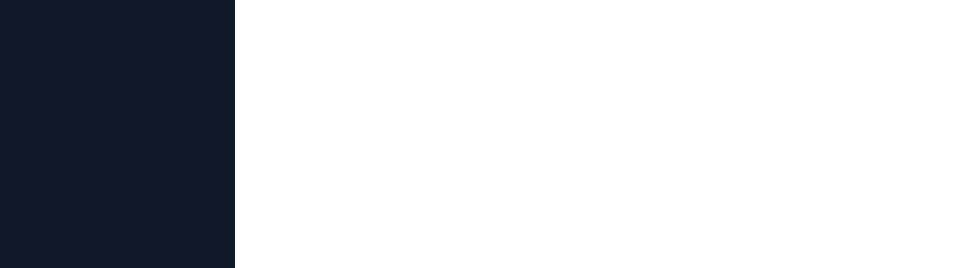
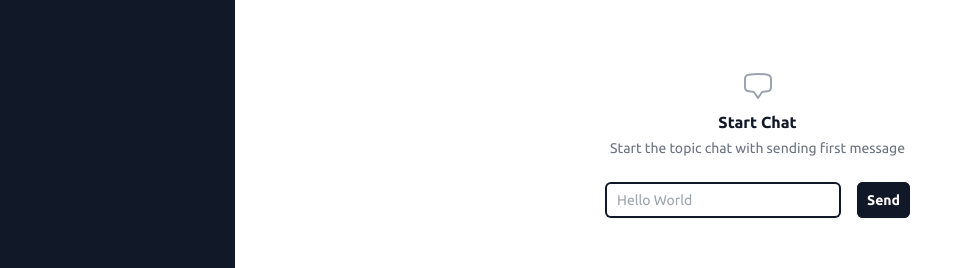
Before and after one commit to ibrahimalanshor/topik-vue, a Vue app: page / in a window 1280 px wide. Shown: the part 256-524 px from the top of the page, without its empty margins (0-957 px from the left). Built offline with nearby package versions, Linux system fonts and the light colour scheme; no server answers.

Commit message:
feat: index page

```diff
--- a/src/components/chat/chat-empty-state.vue
+++ b/src/components/chat/chat-empty-state.vue
@@ -1,45 +1,30 @@
 <script setup>
 import { reactive } from 'vue';
 import { ChatBubbleBottomCenterIcon } from '@heroicons/vue/24/outline';
-import { useRequest } from '@/composes/http.compose';
-import { useToastStore } from '@/store/modules/toast.store';
 import { useString } from '@/composes/resource.compose';
 import BaseInput from '@/components/base/base-input.vue';
 import BaseButton from '@/components/base/base-button.vue';
-import { postChat } from '@/api/chat.api';
-import { getFirstObjectValue } from '@/common/utils/object.util';
 
 const props = defineProps({
-  topicId: [Number, String],
+  loading: {
+    type: Boolean,
+    default: false,
+  },
+  disabledIfEmpty: {
+    type: Boolean,
+    default: false,
+  },
 });
-const emit = defineEmits(['created']);
+const emit = defineEmits(['submit']);
 
-const toastStore = useToastStore();
 const { getString } = useString();
-const { isLoading, error, request: storeChat } = useRequest(postChat);
 
 const form = reactive({
   content: null,
-  topic_id: props.topicId,
 });
 
 async function handleSubmit() {
-  try {
-    const chat = await storeChat(form);
-
-    emit('created', chat);
-  } catch (err) {
-    const message =
-      error.server && error.errors.status === 422
-        ? getFirstObjectValue(error.errors.errors)
-        : error.message;
-
-    toastStore.createToast({
-      id: 'error-create-chat',
-      message: message,
-      color: 'red',
-    });
-  }
+  emit('submit', form);
 }
 </script>
 
@@ -65,8 +50,8 @@ async function handleSubmit() {
         />
         <base-button
           type="submit"
-          :disabled="isLoading"
-          :loading="isLoading"
+          :disabled="props.loading || (props.disabledIfEmpty && !form.content)"
+          :loading="props.loading"
           color="black"
           :classes="{
             button: 'flex-shrink-0',
--- /dev/null
+++ b/src/components/chat/chat-list-empty.vue
@@ -0,0 +1,41 @@
+<script setup>
+import { useRequest } from '@/composes/http.compose';
+import { useToastStore } from '@/store/modules/toast.store';
+import { postChat } from '@/api/chat.api';
+import { getFirstObjectValue } from '@/common/utils/object.util';
+import ChatEmptyState from './chat-empty-state.vue';
+
+const props = defineProps({
+  topicId: [Number, String],
+});
+const emit = defineEmits(['created']);
+
+const toastStore = useToastStore();
+const { isLoading, error, request: storeChat } = useRequest(postChat);
+
+async function handleSubmit(form) {
+  try {
+    const chat = await storeChat({
+      ...form,
+      topic_id: props.topicId,
+    });
+
+    emit('created', chat);
+  } catch (err) {
+    const message =
+      error.server && error.errors.status === 422
+        ? getFirstObjectValue(error.errors.errors)
+        : error.message;
+
+    toastStore.createToast({
+      id: 'error-create-chat',
+      message: message,
+      color: 'red',
+    });
+  }
+}
+</script>
+
+<template>
+  <chat-empty-state :loading="isLoading" v-on:submit="handleSubmit" />
+</template>
--- a/src/components/chat/chat-list.vue
+++ b/src/components/chat/chat-list.vue
@@ -3,8 +3,8 @@ import { computed, ref, reactive, onMounted, inject } from 'vue';
 import { isSameDay, formatDate } from '@/common/utils/date.util';
 import BaseSpinner from '@/components/base/base-spinner.vue';
 import BaseSeparator from '@/components/base/base-separator.vue';
-import ChatEmptyState from './chat-empty-state.vue';
 import ChatListItem from './chat-list-item.vue';
+import ChatListEmpty from './chat-list-empty.vue';
 
 const props = defineProps({
   chats: Object,
@@ -89,7 +89,7 @@ onMounted(() => {
     class="flex-grow max-h-screen overflow-y-auto py-4"
     v-on:scroll="handleScroll"
   >
-    <chat-empty-state
+    <chat-list-empty
       v-if="chats.meta.count < 1"
       :topic-id="topic.id"
       v-on:created="handleCreated"
--- a/src/pages/index-page.vue
+++ b/src/pages/index-page.vue
@@ -1,3 +1,91 @@
+<script setup>
+import { ref, inject } from 'vue';
+import { useRouter } from 'vue-router';
+import { useString } from '@/composes/resource.compose';
+import { useRequest } from '@/composes/http.compose';
+import { useToastStore } from '@/store/modules/toast.store';
+import { postTopic } from '@/api/topic.api';
+import { postChat } from '@/api/chat.api';
+import { getFirstObjectValue } from '@/common/utils/object.util';
+import ChatEmptyState from '@/components/chat/chat-empty-state.vue';
+
+const props = defineProps({
+  topicId: [Number, String],
+});
+const emit = defineEmits(['created']);
+
+const emitter = inject('emitter');
+const router = useRouter();
+const { getString } = useString();
+const toastStore = useToastStore();
+const { error: errorStoreTopic, request: storeTopic } = useRequest(postTopic);
+const { error: errorStoreChat, request: storeChat } = useRequest(postChat);
+const isLoading = ref(false);
+
+async function createTopic({ name }) {
+  try {
+    return await storeTopic({ name });
+  } catch (err) {
+    const message =
+      errorStoreTopic.server && errorStoreTopic.errors.status === 422
+        ? getFirstObjectValue(errorStoreTopic.errors.errors)
+        : errorStoreTopic.message;
+
+    toastStore.createToast({
+      id: 'error-create-topic',
+      message: message,
+      color: 'red',
+    });
+  }
+}
+async function createChat({ content, topic_id }) {
+  try {
+    await storeChat({ content, topic_id });
+  } catch (err) {
+    const message =
+      errorStoreChat.server && errorStoreChat.errors.status === 422
+        ? getFirstObjectValue(errorStoreChat.errors.errors)
+        : errorStoreTopic.message;
+
+    toastStore.createToast({
+      id: 'error-create-chat',
+      message: message,
+      color: 'red',
+    });
+  }
+}
+function validateForm(form) {
+  if (!form.content) {
+    throw new Error(getString('chat.label.content-empty-validation'));
+  }
+}
+
+async function handleSubmit(form) {
+  isLoading.value = true;
+
+  try {
+    validateForm(form);
+
+    const topic = await createTopic({ name: form.content.slice(0, 20) });
+
+    await createChat({ content: form.content, topic_id: topic.id });
+
+    emitter.emit('topic-created');
+    router.push({ name: 'topic.detail', params: { id: topic.id } });
+  } catch (err) {
+    toastStore.createToast({
+      id: 'error-create-chat',
+      message: err,
+      color: 'red',
+    });
+  } finally {
+    isLoading.value = false;
+  }
+}
+</script>
+
 <template>
-  <div class="h-screen flex flex-col"></div>
+  <div class="h-screen">
+    <chat-empty-state :loading="isLoading" v-on:submit="handleSubmit" />
+  </div>
 </template>
--- a/src/resources/string.json
+++ b/src/resources/string.json
@@ -28,6 +28,7 @@
     },
     "chat": {
         "label": {
+            "content-empty-validation": "Content cannot be empty",
             "start-chat-title": "Start Chat",
             "start-chat-description": "Start the topic chat with sending first message",
             "start-chat-placeholder": "Hello World",
```
